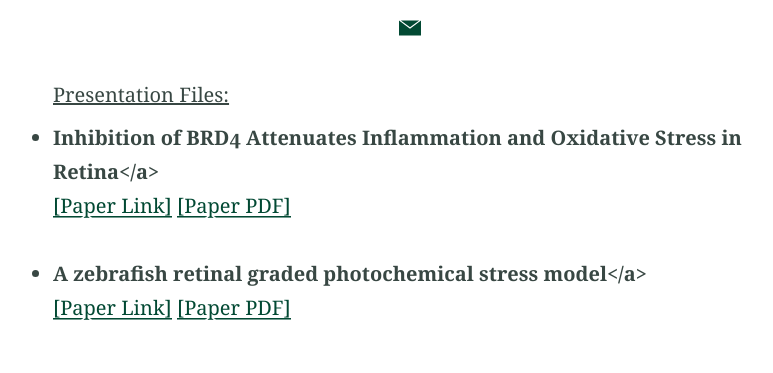
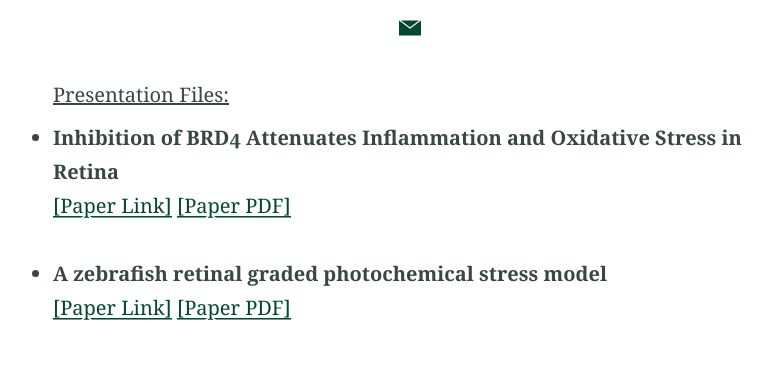
Before and after one commit to IS-GEO/ISGEO-22, a Jekyll site: the page built from index.md, in a window 1280 px wide and 900 px high, scrolled down 14404 px. Shown: the top 373 px of the window, without its empty margins (11-784 px from the left). Built offline with Jekyll 4.4.1, drawn with Linux system fonts in a browser that asks for light colours; comment, search, counter and statistics services are not loaded; some of the changed text lies outside the part shown.

```diff
--- a/_includes/lightning-talks.html
+++ b/_includes/lightning-talks.html
@@ -49,9 +49,9 @@
               {% for paper in talks.papers %}
                 <ul style="text-align: left;">
                   <li>
-                  <strong>{{ paper.papername }}</a></strong><br>
+                  <strong>{{ paper.papername }}</strong><br>
                   {% if paper.paperurl %}
-                    <a href="{{ site.url }}{{ site.baseurl }}{{ paper.url }}">[Paper Link]</a>
+                    <a href="{{ paper.url }}">[Paper Link]</a>
                   {% endif %}
                   {% if paper.paper %}
                   <a href="{{ site.url }}{{ site.baseurl }}{{ paper.paper }}">[Paper PDF]</a>
```
